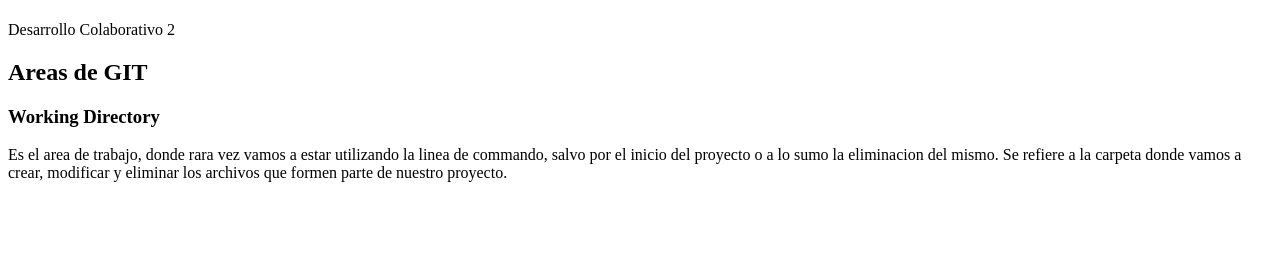
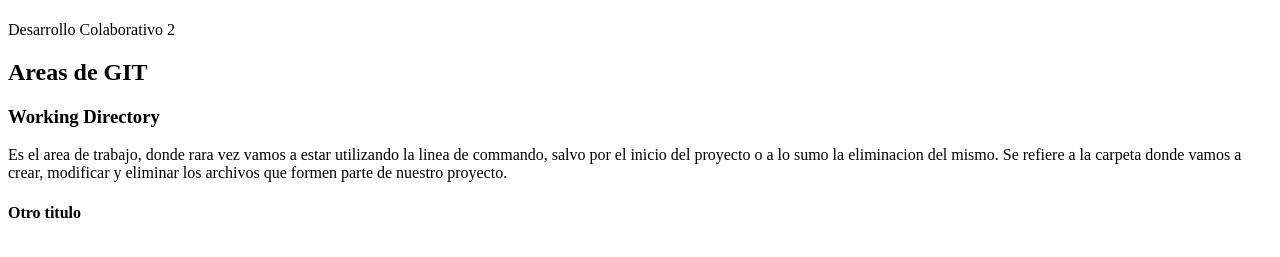
Before and after one commit to mpreiti/Prueba, a plain HTML site: page index.html in a window 1280 px wide. Shown: the part 59-316 px from the top of the page. Drawn offline with Linux system fonts and the light colour scheme.

Commit message:
Arreglo commit

```diff
--- a/index.html
+++ b/index.html
@@ -21,6 +21,7 @@
                         por el inicio del proyecto o a lo sumo la eliminacion del mismo. Se refiere a la carpeta
                         donde vamos a crear, modificar y eliminar los archivos que formen parte de nuestro proyecto.
                     </p>
+                    <h4>Otro titulo</h4>
                 </article>
         </section>
     </body>
```
